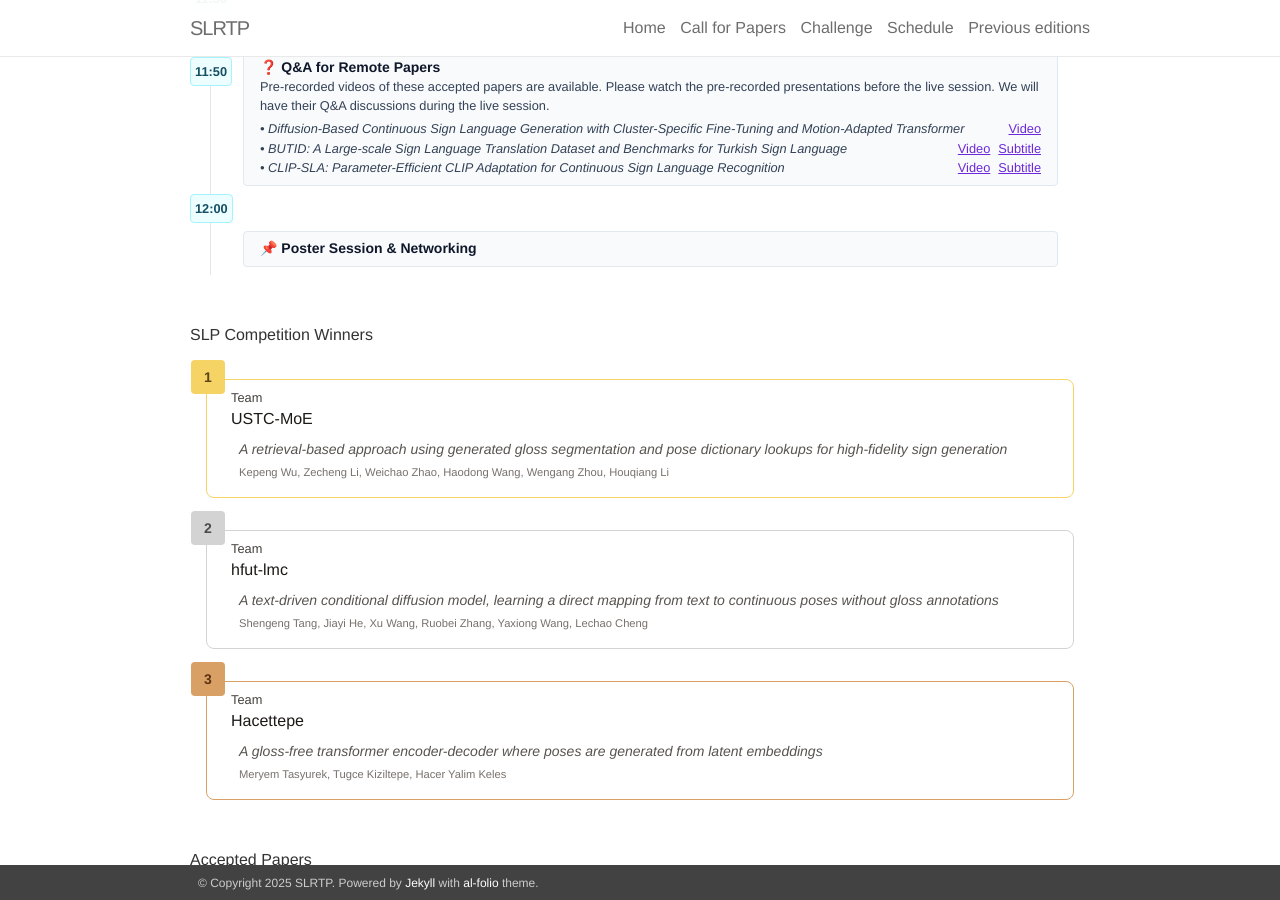
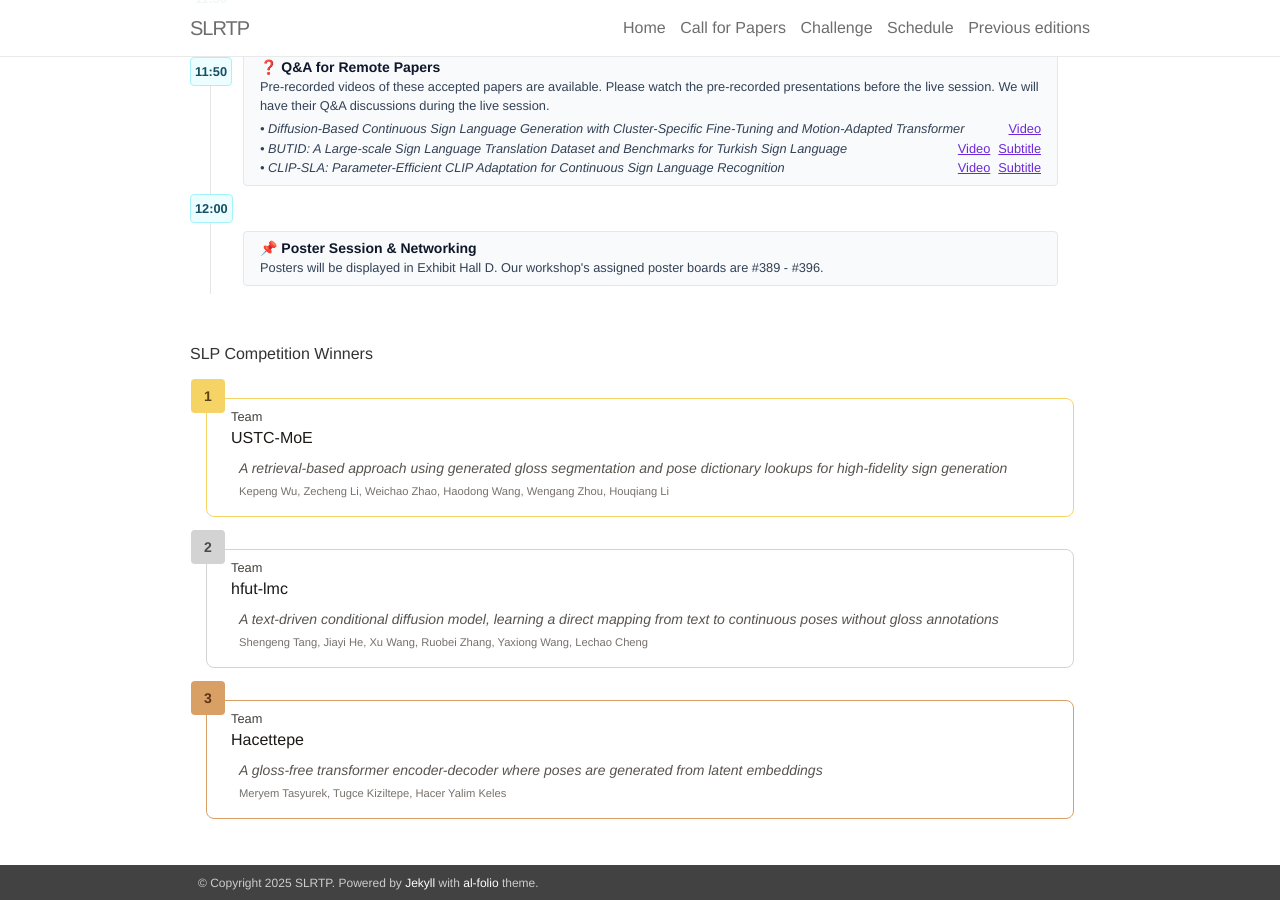
Before and after one commit to slrtpworkshop/slrtpworkshop.github.io, a Jekyll site: the page built from _pages/03_schedule.md, in a window 1280 px wide and 900 px high, scrolled down 1583 px. Built offline with Jekyll 4.4.1, drawn with Linux system fonts in a browser that asks for light colours; nearby versions of some CDN libraries; some of the changed text lies outside the part shown.

Commit message:
update schedule

```diff
--- a/_includes/schedule.html
+++ b/_includes/schedule.html
@@ -8,7 +8,7 @@
                 <div class="detail">
                     <div class="detail-header">
                         <div class="detail-title">
-                            <h5> 📣 Registration & Welcome</h5>
+                            <h5> Registration & Welcome</h5>
                         </div>
                     </div>
                 </div>
@@ -170,6 +170,7 @@
                     <div class="detail-header">
                         <div class="detail-title">
                             <h5> 📌 Poster Session & Networking</h5>
+                            <small>Posters will be displayed in Exhibit Hall D. Our workshop's assigned poster boards are #389 - #396.</small>
                         </div>
                     </div>
                 </div>
```
